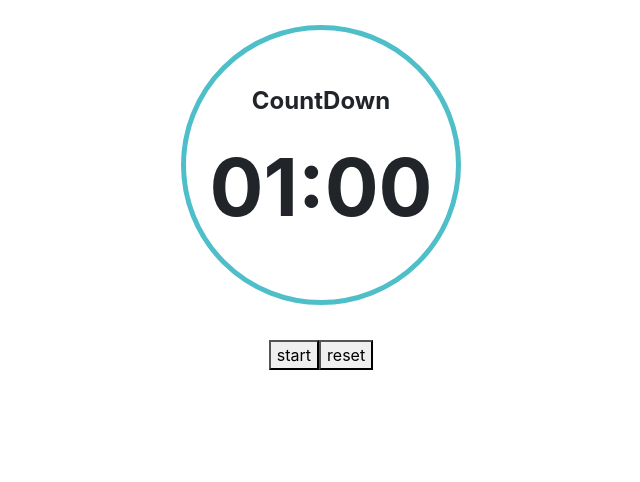
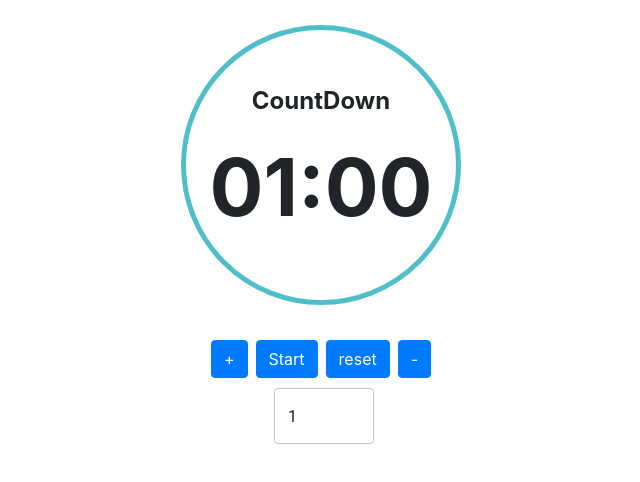
Before and after one commit to davisraimon/react-dashboard, a React (Create React App) app: page /time in a window 1280 px wide. Shown: the top 482 px of the page, without its empty margins (319-959 px from the left). Built offline with nearby package versions, Linux system fonts and the light colour scheme.

Commit message:
timer feature add commit

```diff
--- a/src/pages/Time.js
+++ b/src/pages/Time.js
@@ -2,6 +2,8 @@ import React from 'react';
 import Times from "../components/Times"
 import '../components/Settings.css'
 import "bootstrap/dist/css/bootstrap.min.css";
+import {Button} from 'react-bootstrap'
+import TextField from '@material-ui/core/TextField';
 
 
 class Time extends React.Component {
@@ -10,11 +12,37 @@ class Time extends React.Component {
     this.state = {
     timeLeftInSecond: Number.parseInt(1, 10) * 60,
     currentPhase: false,
+    buttonLabel:"Start",
+    customTime : 1
     }
     this.decreaseTimer = this.decreaseTimer.bind(this);
     this.onStart = this.onStart.bind(this)
     this.onReset = this.onReset.bind(this)
     this.onChangePhase = this.onChangePhase.bind(this)
+    this.onTimeChange = this.onTimeChange.bind(this)
+    this.onIncrease = this.onIncrease.bind(this)
+    this.onDecrease = this.onDecrease.bind(this)
+
+  }
+  onIncrease(){
+    this.setState({
+      timeLeftInSecond: this.state.timeLeftInSecond + 60
+    });
+
+  }
+  onDecrease(){
+    if(this.state.timeLeftInSecond!=60){
+    this.setState({
+      timeLeftInSecond: this.state.timeLeftInSecond - 60
+    });}
+  }
+  onTimeChange(e){
+    console.log(e.target.value)
+    if(e.target.value!=''&&e.target.value<=360){
+    this.setState({timeLeftInSecond: Number.parseInt(e.target.value, 10) * 60})
+    this.setState({customTime: e.target.value})
+
+  }
 
   }
   decreaseTimer() {
@@ -41,14 +69,21 @@ class Time extends React.Component {
     }
   }
   onReset(){
-    this.setState({timeLeftInSecond: Number.parseInt(3, 10) * 60})
-    this.onChangePhase()
+    this.setState({timeLeftInSecond: Number.parseInt(this.state.customTime, 10) * 60})
+    this.setState({currentPhase:false})
+    this.setState({buttonLabel:"Start"})
     clearInterval(this.timerInterval)
   }
 
   onChangePhase(){
     console.log("Phase Changed")
+    if(!this.state.currentPhase){
+      this.setState({buttonLabel:"Stop"})
+    }else{
+      this.setState({buttonLabel:"Start"})
+    }
     this.setState({currentPhase:!this.state.currentPhase})
+
 
   }
   render() {
@@ -56,12 +91,18 @@ class Time extends React.Component {
       <div>
 
         <Times timeLabel='CountDown' timeLeftInSecond={this.state.timeLeftInSecond}></Times>
+
         <div className='settings'>
         <div style={{padding:10}} >
-        <button onClick={this.onStart}>start</button>
-        <button onClick={this.onReset}>reset</button>
+        <Button disabled={this.state.currentPhase} style={{marginRight:8}} onClick={this.onIncrease}>+</Button>
+        <Button onClick={this.onStart}>{this.state.buttonLabel}</Button>
+        <Button style={{marginLeft:8}} onClick={this.onReset}>reset</Button>
+        <Button disabled={this.state.currentPhase} style={{marginLeft:8}} onClick={this.onDecrease}>-</Button>
         </div>
         </div>
+
+        <TextField disabled={this.state.currentPhase} defaultValue={1} onChange={this.onTimeChange} style={{width:100,marginLeft:508}} type="number" className="form-control" variant="outlined" />
+
       </div>
 
     );
```
